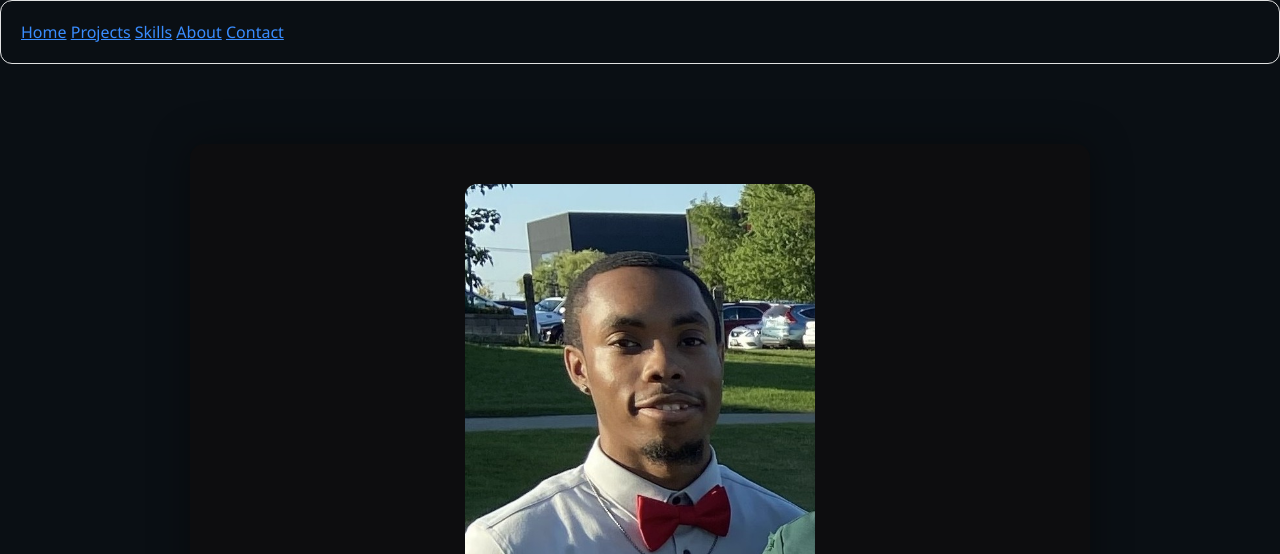
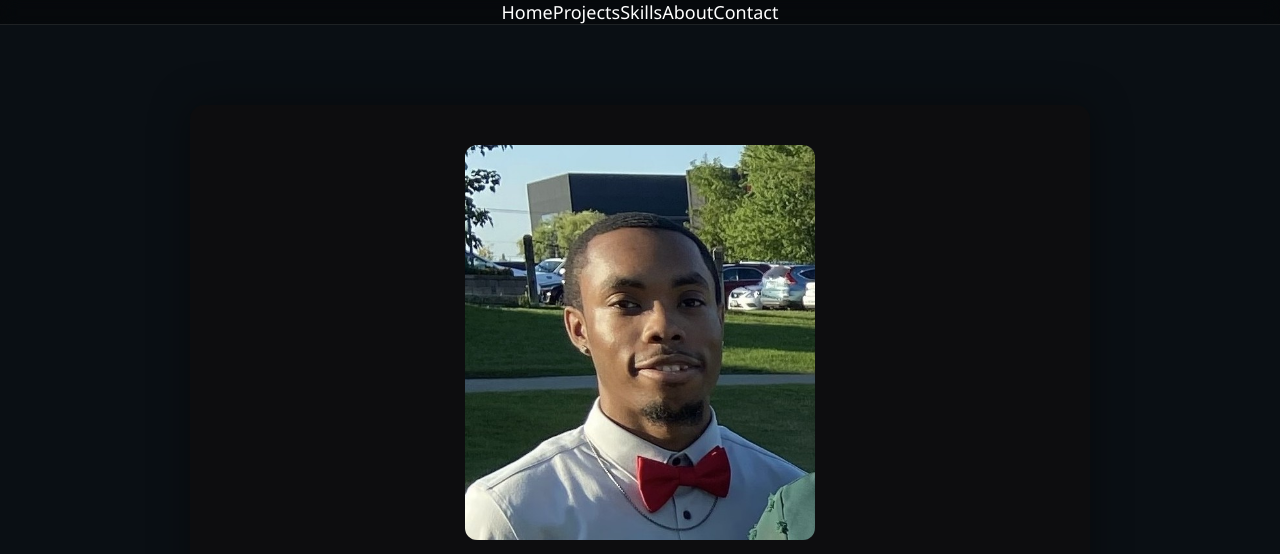
Before and after one commit to CoreyVDev/corey.github.io, a plain HTML site: page index.html in a window 1280 px wide. Shown: the top 554 px of the page. Drawn offline with Linux system fonts and the light colour scheme.

Commit message:
Update site.css

```diff
--- a/css/site.css
+++ b/css/site.css
@@ -74,7 +74,20 @@ p,
     line-height: 1.6;
 }
 .navbar {
-    border:1px solid rgba(255, 255, 255, 0.88);
-    border-radius: 12px;
-    padding: 20px;
+    display: flex;
+    justify-content: center;
+    gap: 40px
+    padding: 20px 0;
+    background: rgba(0, 0, 0, 0.4);
+    backdrop-filter: blur(10px);
+    border-bottom: 1px solid rgba(255, 255, 255, 0.1);
 }
+.navbar a {
+    color: white;
+    text-decoration: none;
+    font-size: 18px;
+    font-weight: 500;
+    transition: 0.3s ease;
+}
+.navbar a:hover {
+    color: #00aaff;
```
